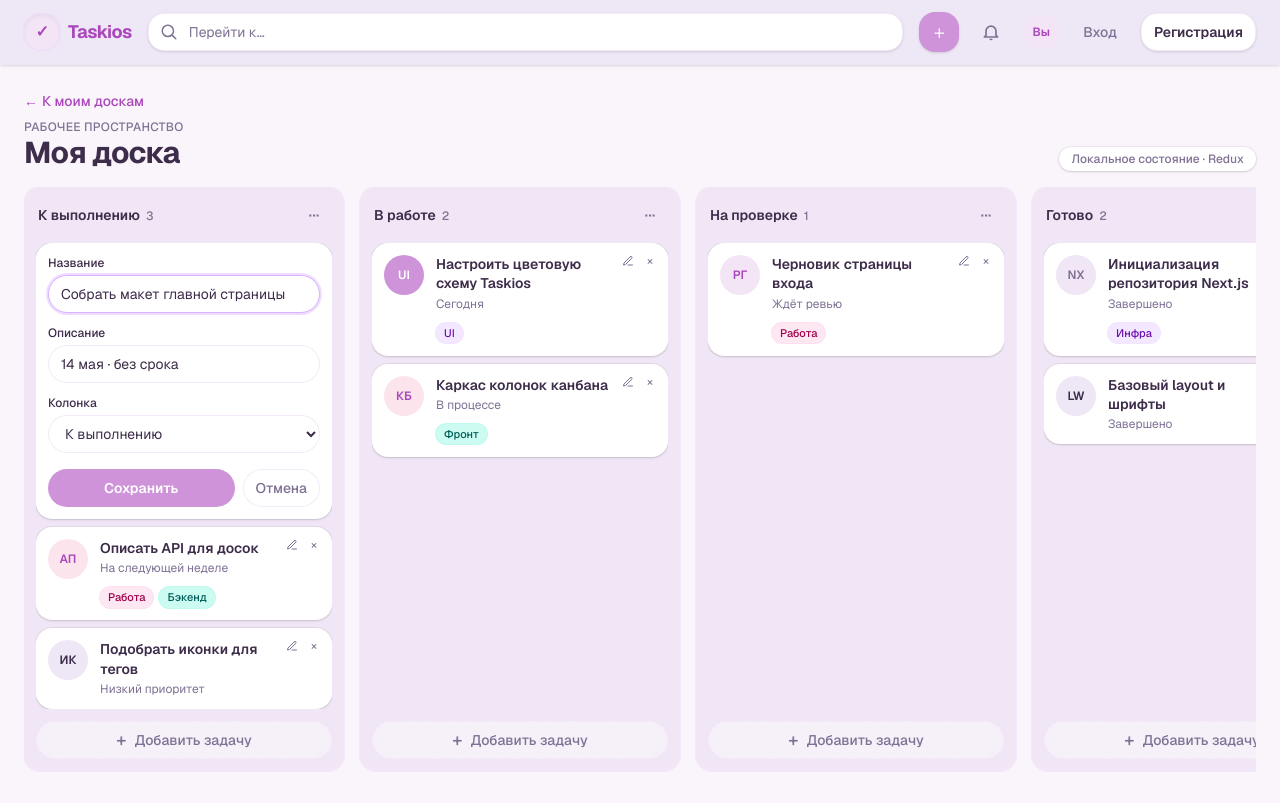
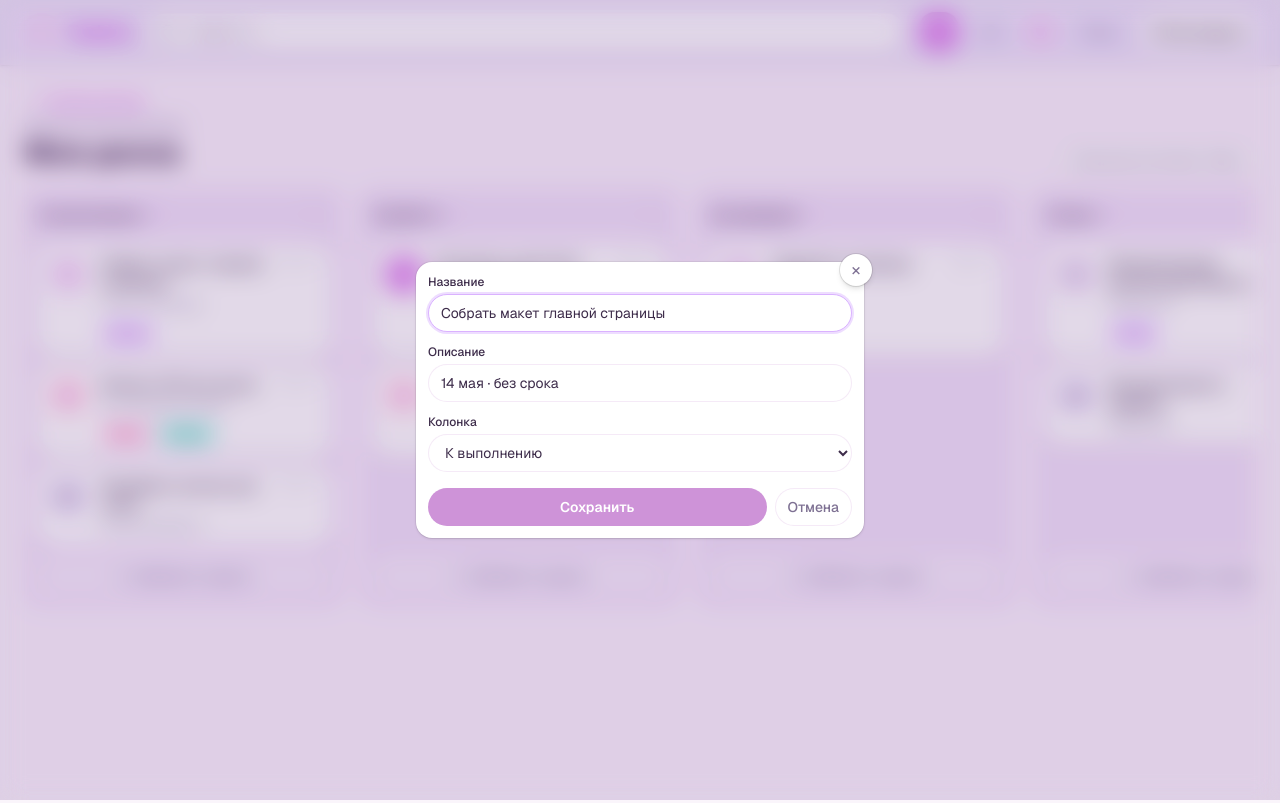
Before and after one commit to rolitdk/taskios, a Next.js app: page / in a window 1280 px wide. Both pictures are taken after a click on the button 292 px from the left and 261 px from the top of the page. Built offline with nearby package versions, Linux system fonts and the light colour scheme.

Commit message:
add modal window

```diff
--- a/app/globals.css
+++ b/app/globals.css
@@ -37,3 +37,7 @@
   color: var(--foreground);
   font-family: var(--font-geist-sans), system-ui, sans-serif;
 }
+
+button {
+  cursor: pointer;
+}
--- a/components/taskios/board-column.tsx
+++ b/components/taskios/board-column.tsx
@@ -8,24 +8,22 @@
 
 import type {
   BoardColumn as BoardColumnType,
+  BoardTask,
   TaskStatus,
 } from "@/lib/board-types";
 
-import { TaskForm } from "./task-form";
 import { SortableTaskCard } from "./sortable-task-card";
 
 type BoardColumnProps = {
   column: BoardColumnType;
-  isCreating: boolean;
   onStartCreate: (status: TaskStatus) => void;
-  onCancelCreate: () => void;
+  onEditTask: (task: BoardTask) => void;
 };
 
 export function BoardColumn({
   column,
-  isCreating,
   onStartCreate,
-  onCancelCreate,
+  onEditTask,
 }: BoardColumnProps) {
   const { setNodeRef, isOver } = useDroppable({ id: column.id });
   const taskIds = column.tasks.map((task) => task.id);
@@ -56,21 +54,15 @@
       <SortableContext items={taskIds} strategy={verticalListSortingStrategy}>
         <ul className="flex min-h-[4rem] flex-1 flex-col gap-2 overflow-y-auto">
           {column.tasks.map((task) => (
-            <SortableTaskCard key={task.id} task={task} />
+            <SortableTaskCard
+              key={task.id}
+              task={task}
+              onEdit={onEditTask}
+            />
           ))}
         </ul>
       </SortableContext>
 
-      {isCreating ? (
-        <div className="mt-3">
-          <TaskForm
-            mode="create"
-            defaultStatus={column.id}
-            onCancel={onCancelCreate}
-            onCreated={onCancelCreate}
-          />
-        </div>
-      ) : (
       <button
         type="button"
         onClick={() => onStartCreate(column.id)}
@@ -79,7 +71,6 @@
         <span className="text-lg leading-none">+</span>
         Добавить задачу
       </button>
-      )}
     </section>
   );
 }
--- a/components/taskios/board-view.tsx
+++ b/components/taskios/board-view.tsx
@@ -20,15 +20,21 @@
 
 import { BoardColumn } from "./board-column";
 import { TaskCard } from "./task-card";
+import { TaskForm } from "./task-form";
+import { TaskModal } from "./task-modal";
+
+type TaskModalState =
+  | { kind: "create"; status: TaskStatus }
+  | { kind: "edit"; task: BoardTask };
 
 export function BoardView() {
   const dispatch = useAppDispatch();
   const columns = useAppSelector(selectBoardColumns);
   const tasks = useAppSelector((state) => state.tasks.tasks);
   const [activeTask, setActiveTask] = useState<BoardTask | null>(null);
-  const [creatingInColumn, setCreatingInColumn] = useState<TaskStatus | null>(
-    null,
-  );
+  const [taskModal, setTaskModal] = useState<TaskModalState | null>(null);
+
+  const closeTaskModal = () => setTaskModal(null);
 
   const sensors = useSensors(
     useSensor(PointerSensor, {
@@ -108,12 +114,42 @@
           <BoardColumn
             key={column.id}
             column={column}
-            isCreating={creatingInColumn === column.id}
-            onStartCreate={(status) => setCreatingInColumn(status)}
-            onCancelCreate={() => setCreatingInColumn(null)}
+            onStartCreate={(status) =>
+              setTaskModal({ kind: "create", status })
+            }
+            onEditTask={(task) => setTaskModal({ kind: "edit", task })}
           />
         ))}
       </div>
+
+      <TaskModal
+        open={taskModal !== null}
+        onClose={closeTaskModal}
+        title={
+          taskModal?.kind === "edit"
+            ? "Редактирование задачи"
+            : "Новая задача"
+        }
+      >
+        {taskModal?.kind === "create" ? (
+          <TaskForm
+            key={`create-${taskModal.status}`}
+            mode="create"
+            defaultStatus={taskModal.status}
+            onCancel={closeTaskModal}
+            onCreated={closeTaskModal}
+          />
+        ) : null}
+        {taskModal?.kind === "edit" ? (
+          <TaskForm
+            key={`edit-${taskModal.task.id}`}
+            mode="edit"
+            task={taskModal.task}
+            onCancel={closeTaskModal}
+            onSaved={closeTaskModal}
+          />
+        ) : null}
+      </TaskModal>
 
       <DragOverlay dropAnimation={null}>
         {activeTask ? (
--- a/components/taskios/sortable-task-card.tsx
+++ b/components/taskios/sortable-task-card.tsx
@@ -2,19 +2,16 @@
 
 import { useSortable } from "@dnd-kit/sortable";
 import { CSS } from "@dnd-kit/utilities";
-import { useState } from "react";
-
 import type { BoardTask } from "@/lib/board-types";
 
 import { TaskCard } from "./task-card";
-import { TaskForm } from "./task-form";
 
 type SortableTaskCardProps = {
   task: BoardTask;
+  onEdit: (task: BoardTask) => void;
 };
 
-export function SortableTaskCard({ task }: SortableTaskCardProps) {
-  const [isEditing, setIsEditing] = useState(false);
+export function SortableTaskCard({ task, onEdit }: SortableTaskCardProps) {
   const {
     attributes,
     listeners,
@@ -22,25 +19,12 @@
     transform,
     transition,
     isDragging,
-  } = useSortable({ id: task.id, disabled: isEditing });
+  } = useSortable({ id: task.id });
 
   const style = {
     transform: CSS.Transform.toString(transform),
     transition,
   };
-
-  if (isEditing) {
-    return (
-      <li ref={setNodeRef} style={style}>
-        <TaskForm
-          mode="edit"
-          task={task}
-          onCancel={() => setIsEditing(false)}
-          onSaved={() => setIsEditing(false)}
-        />
-      </li>
-    );
-  }
 
   return (
     <li
@@ -50,7 +34,7 @@
       {...attributes}
       {...listeners}
     >
-      <TaskCard task={task} onEdit={() => setIsEditing(true)} />
+      <TaskCard task={task} onEdit={() => onEdit(task)} />
     </li>
   );
 }
--- /dev/null
+++ b/components/taskios/task-modal.tsx
@@ -0,0 +1,76 @@
+"use client";
+
+import { useEffect, useSyncExternalStore, type ReactNode } from "react";
+import { createPortal } from "react-dom";
+
+type TaskModalProps = {
+  open: boolean;
+  onClose: () => void;
+  title: string;
+  children: ReactNode;
+};
+
+function subscribe() {
+  return () => {};
+}
+
+export function TaskModal({ open, onClose, title, children }: TaskModalProps) {
+  const mounted = useSyncExternalStore(subscribe, () => true, () => false);
+
+  useEffect(() => {
+    if (!open) {
+      return;
+    }
+
+    const onKeyDown = (event: KeyboardEvent) => {
+      if (event.key === "Escape") {
+        onClose();
+      }
+    };
+
+    document.addEventListener("keydown", onKeyDown);
+    const previousOverflow = document.body.style.overflow;
+    document.body.style.overflow = "hidden";
+
+    return () => {
+      document.removeEventListener("keydown", onKeyDown);
+      document.body.style.overflow = previousOverflow;
+    };
+  }, [open, onClose]);
+
+  if (!open || !mounted) {
+    return null;
+  }
+
+  return createPortal(
+    <div className="fixed inset-0 z-50 flex items-center justify-center p-4 sm:p-6">
+      <button
+        type="button"
+        className="absolute inset-0 bg-purple-950/15 backdrop-blur-md backdrop-saturate-150"
+        aria-label="Закрыть окно"
+        onClick={onClose}
+      />
+      <div
+        role="dialog"
+        aria-modal="true"
+        aria-labelledby="task-modal-title"
+        className="relative z-10 w-full max-w-md"
+        onMouseDown={(event) => event.stopPropagation()}
+      >
+        <button
+          type="button"
+          onClick={onClose}
+          className="text-muted hover:text-foreground hover:bg-surface/80 absolute -top-2 -right-2 z-20 flex h-8 w-8 items-center justify-center rounded-full bg-white text-lg leading-none shadow-md ring-1 ring-black/10 transition-colors"
+          aria-label="Закрыть"
+        >
+          ×
+        </button>
+        <h2 id="task-modal-title" className="sr-only">
+          {title}
+        </h2>
+        {children}
+      </div>
+    </div>,
+    document.body,
+  );
+}
```
Also changed, not shown: components/taskios/board-page-client.tsx (+1 -29 lines). Lines whose indentation alone changed are shown as unchanged.
